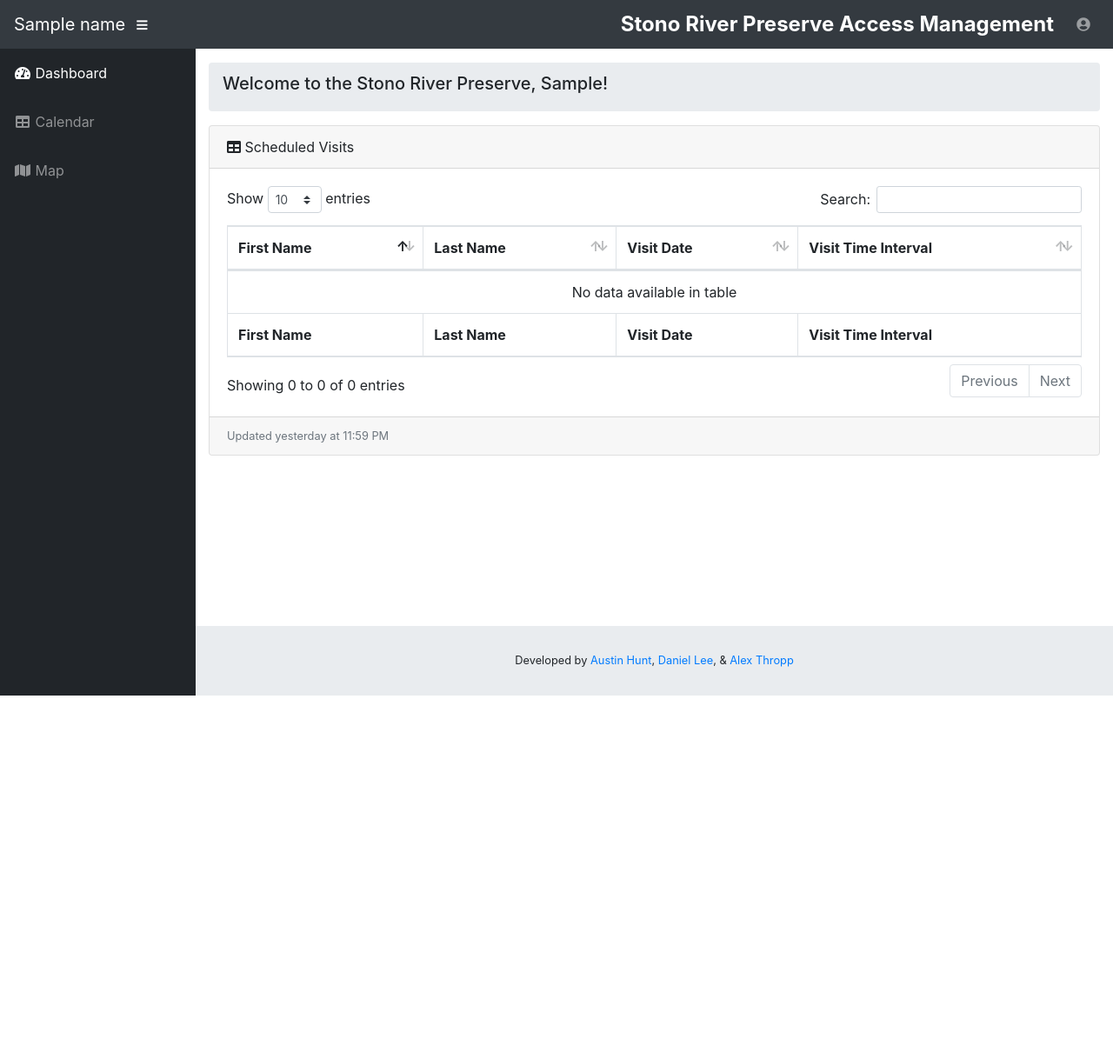
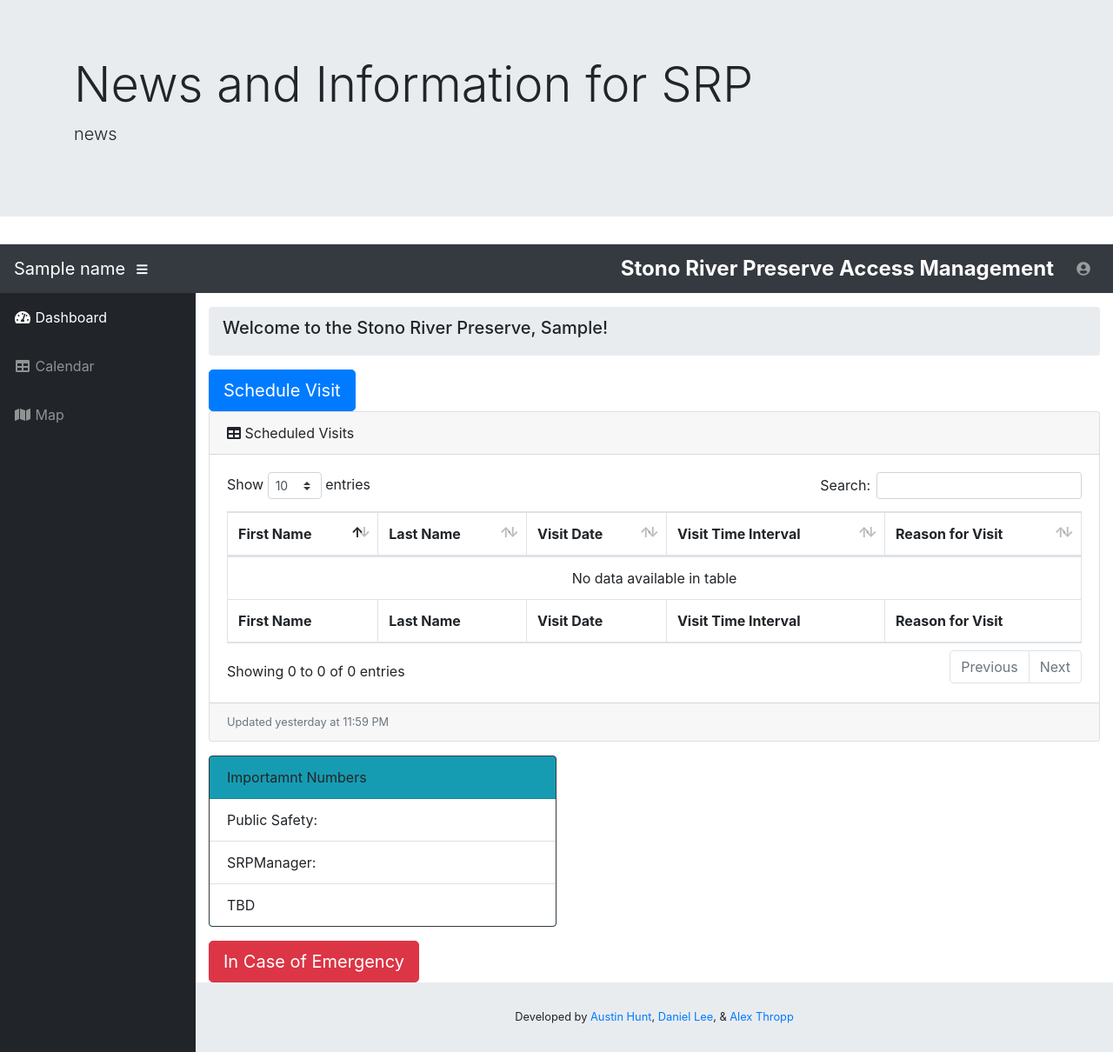
Before and after one commit to austinjhunt/stonopreserveapp, a Django app: template srpaccessmgmt/srpwebapp/templates/main/home_regular.html in a window 1280 px wide. Shown: the whole page at 87% size. Before the commit the page ends 800 px from the top, so only its background shows below. Run offline with Django 3.2, Linux system fonts and the light colour scheme; the template is opened without the code that fills it: most values are stand-ins (such as "Sample title", 1, 10 or a date in 2020); some libraries are stand-ins or nearby versions.

Commit message:
Update home_regular.html

```diff
--- a/srpaccessmgmt/srpwebapp/templates/main/home_regular.html
+++ b/srpaccessmgmt/srpwebapp/templates/main/home_regular.html
@@ -6,15 +6,31 @@
 
 <body id="page-top">
 
+   <!-- header jumbotron-->
+
+    <div class="jumbotron jumbotron-fluid">
+      <div class="container">
+       <h1 class="display-4">News and Information for SRP</h1>
+        <p class="lead"> news </p>
+      </div>
+    </div>
+
+
+
 <!-- by extending master page, don't need to include all of the doctype, header, meta, script lines etc -->
 
   <nav class="navbar navbar-expand navbar-dark bg-dark static-top">
 
+
     <a class="navbar-brand mr-1" href="\">{{ name }}</a>
+
+
 
     <button class="btn btn-link btn-sm text-white order-1 order-sm-0" id="sidebarToggle" href="#">
       <i class="fas fa-bars"></i>
     </button>
+
+
 
 
     <!-- Navbar Search -->
@@ -43,10 +59,11 @@
 
   <div id="wrapper">
 
+
     <!-- Sidebar -->
     <ul class="sidebar navbar-nav">
       <li class="nav-item active">
-        <a class="nav-link" href="\">
+        <a class="nav-link" href="/">
           <i class="fas fa-fw fa-tachometer-alt"></i>
           <span>Dashboard</span>
         </a>
@@ -78,6 +95,12 @@
           </li>
         </ol>
 
+
+          <!-- schedule visit -->
+          <button type="button" class="btn btn-primary btn-lg">Schedule Visit</button>
+
+
+
         <!-- DataTables Example -->
         <div class="card mb-3">
           <div class="card-header">
@@ -92,6 +115,8 @@
                     <th>Last Name</th>
                     <th>Visit Date</th>
                     <th>Visit Time Interval</th>
+                    <th>Reason for Visit</th>
+
                   </tr>
                 </thead>
                 <tfoot>
@@ -100,6 +125,8 @@
                     <th>Last Name</th>
                     <th>Visit Date</th>
                     <th>Visit Time Interval</th>
+                    <th>Reason for Visit</th>
+
                   </tr>
                 </tfoot>
                 <tbody>
@@ -111,6 +138,22 @@
           <!-- get time of most recent scheduled visit -->
           <div class="card-footer small text-muted">Updated yesterday at 11:59 PM</div>
         </div>
+
+
+        <!-- card for important numbers -->
+        <div class="card border-dark  text-black bg-info mb-3" style="width: 25rem;">
+                <div class="card-header">
+                  Importamnt Numbers
+                </div>
+                  <ul class="list-group list-group-flush">
+                    <li class="list-group-item">Public Safety: </li>
+                    <li class="list-group-item">SRPManager: </li>
+                     <li class="list-group-item"> TBD</li>
+                  </ul>
+        </div>
+
+        <!-- panic buttion -->
+          <button type="button" class="btn btn-danger btn-lg ">In Case of Emergency</button>
 
       </div>
       <!-- /.container-fluid -->
--- /dev/null
+++ b/srpaccessmgmt/tutorial-env/pip-selfcheck.json
@@ -0,0 +1 @@
+{"last_check":"2019-02-19T16:54:05Z","pypi_version":"19.0.2"}
--- /dev/null
+++ b/srpaccessmgmt/tutorial-env/pyvenv.cfg
@@ -0,0 +1,3 @@
+home = /Library/Frameworks/Python.framework/Versions/3.6/bin
+include-system-site-packages = false
+version = 3.6.3
```
Also changed, not shown: srpaccessmgmt/db.sqlite3, 12 other files.
